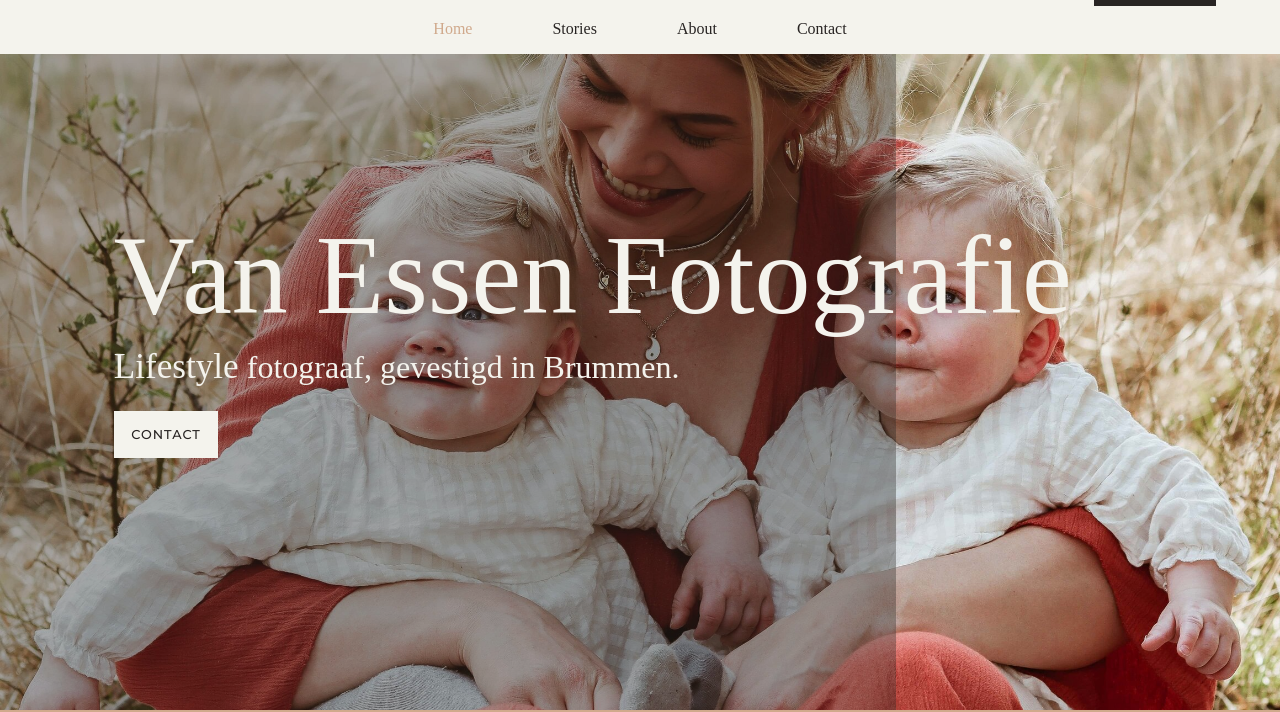
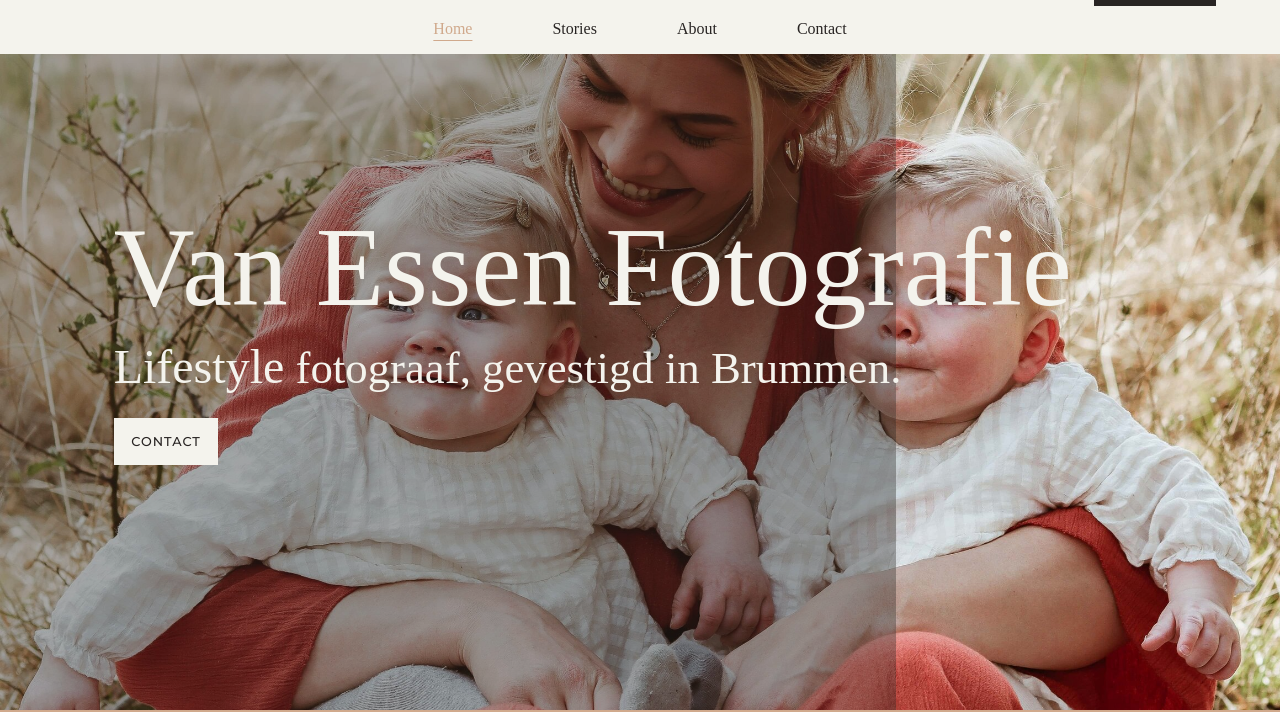
Before and after one commit to Gertjansluimer1/jikkefotografie, a plain HTML site: page index.html in a window 1280 px wide. Shown: the part 90-802 px from the top of the page. Drawn offline with nearby package versions, Linux system fonts and the light colour scheme; a script that the page names is missing; a web font is replaced by a local one.

Commit message:
style.css

```diff
--- a/CSS/style.css
+++ b/CSS/style.css
@@ -771,6 +771,14 @@ footer{
         line-height: 6rem;
     }
 
+    .home_content h1{
+        font-size: 2.8rem;
+    }
+
+    .home_content h1 span{
+        font-size: 3rem;
+    }
+
     /*--=================== STORIES ===================--*/
     .stories{
         flex-direction: row;
@@ -797,6 +805,11 @@ footer{
     /*--=================== CONTACT ===================--*/
     .contact_container{
         flex-direction: column;
+    }
+
+    .link a.active{
+        text-decoration: underline;
+        text-underline-offset: .4rem;
     }
 }
 
```
